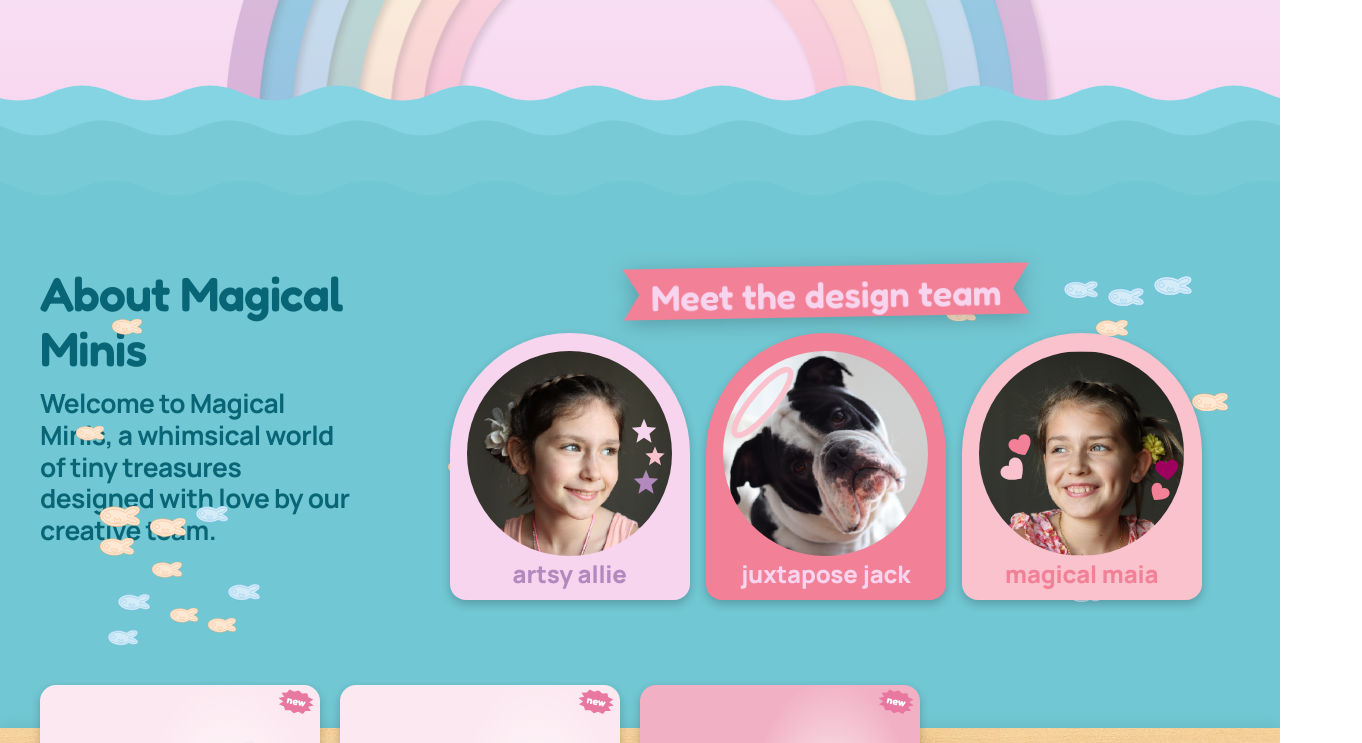
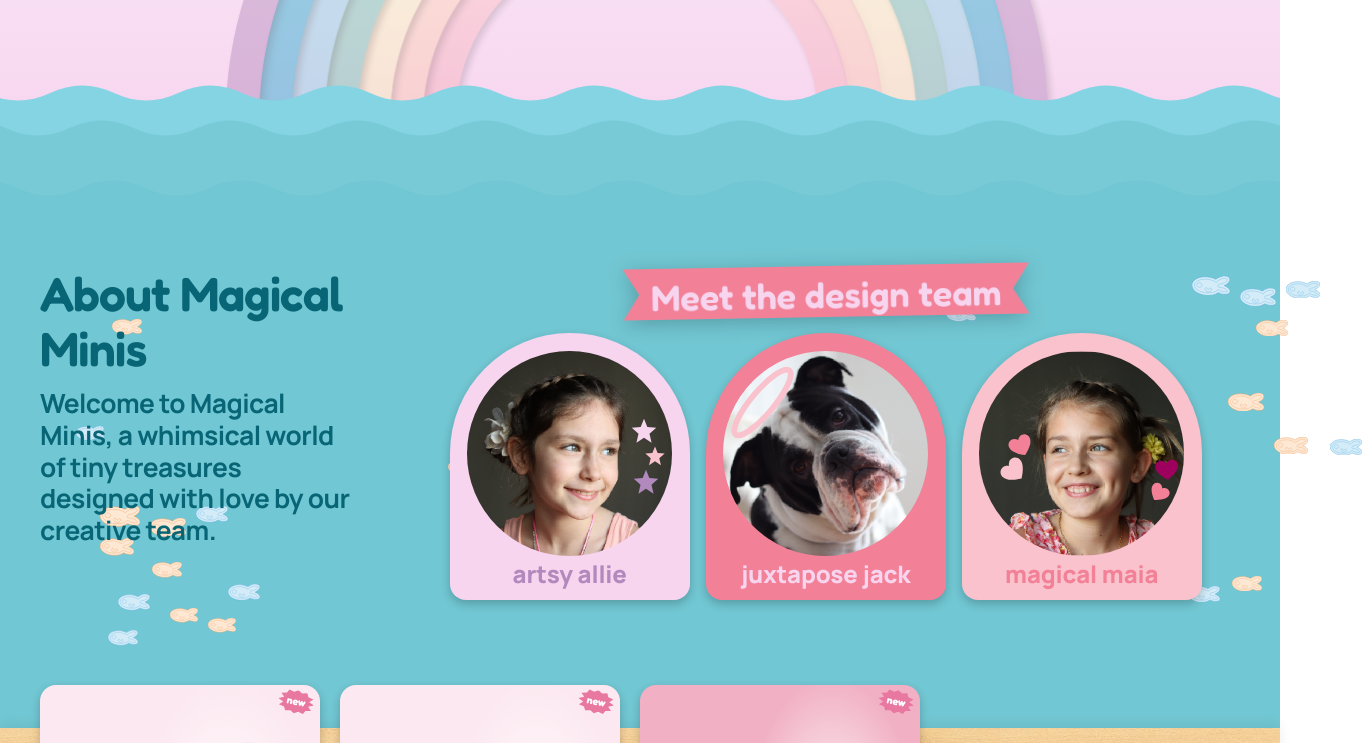
Before and after one commit to mikalmorello/magicalminis, a React (Vite) app: page / in a window 1280 px wide. Shown: the part 461-1204 px from the top of the page, 1362 px wide, since content can reach past the window. Built offline with nearby package versions, Linux system fonts and the light colour scheme; the HTML template or start-up script is replaced by a standard one; a web font is replaced by a local one.

Commit message:
Refactor AboutSection: restructure fish rendering logic by consolidating fish schools into a single array, enhance layout with new fish group styling, and maintain straggler fish positioning for improved visual organization.

```diff
--- a/src/sections/AboutSection.jsx
+++ b/src/sections/AboutSection.jsx
@@ -65,29 +65,14 @@ const BLUE = { fill: '#d4ecf8', stroke: '#60b0e0' }
 /** Minimum gap between fish bounding boxes (px). */
 const FISH_MIN_GAP = 5
 
-/** Schools keep their scatter; offsets maintain at least FISH_MIN_GAP. */
+/** Offset within a school group; maintain at least FISH_MIN_GAP between fish. */
 function schoolFish({ color, size, x = 0, y = 0 }) {
-  return { color, size, x, y }
+  return { ...color, size, x, y }
 }
 
-function buildSchool({ top, left, right, fish }) {
-  return fish.map(({ color, size, x, y }) => ({
-    ...color,
-    size,
-    top: `calc(${top} + ${y}px)`,
-    ...(left != null ? { left: `calc(${left} + ${x}px)` } : {}),
-    ...(right != null ? { right: `calc(${right} + ${x}px)` } : {}),
-  }))
-}
-
-/** Lone fish — absolute position anywhere in the about section */
-function loneFish({ color, size, top, left, right }) {
-  return { ...color, size, top, left, right }
-}
-
-const FISH = [
-  // School 1 — main cluster (10 fish, double the original school size)
-  ...buildSchool({
+const FISH_SCHOOLS = [
+  {
+    id: 'bottom-left',
     top: '72%',
     left: '5%',
     fish: [
@@ -96,16 +81,15 @@ const FISH = [
       schoolFish({ color: ORANGE, size: 34, x: 0, y: 32 }),
       schoolFish({ color: BLUE, size: 32, x: 96, y: 0 }),
       schoolFish({ color: ORANGE, size: 30, x: 52, y: 56 }),
-      // Added fish — second loose blob below, not aligned to a grid
       schoolFish({ color: BLUE, size: 32, x: 18, y: 88 }),
       schoolFish({ color: ORANGE, size: 28, x: 70, y: 102 }),
       schoolFish({ color: BLUE, size: 30, x: 8, y: 124 }),
       schoolFish({ color: ORANGE, size: 28, x: 108, y: 112 }),
       schoolFish({ color: BLUE, size: 32, x: 128, y: 78 }),
     ],
-  }),
-
-  ...buildSchool({
+  },
+  {
+    id: 'top-right',
     top: '3%',
     right: '4%',
     fish: [
@@ -114,9 +98,9 @@ const FISH = [
       schoolFish({ color: BLUE, size: 34, x: 94, y: 5 }),
       schoolFish({ color: ORANGE, size: 32, x: 64, y: 44 }),
     ],
-  }),
-
-  ...buildSchool({
+  },
+  {
+    id: 'mid-right',
     top: '38%',
     right: '1%',
     fish: [
@@ -124,9 +108,9 @@ const FISH = [
       schoolFish({ color: ORANGE, size: 34, x: 46, y: 44 }),
       schoolFish({ color: BLUE, size: 32, x: 102, y: 46 }),
     ],
-  }),
-
-  ...buildSchool({
+  },
+  {
+    id: 'bottom-right',
     top: '91%',
     right: '8%',
     fish: [
@@ -134,14 +118,16 @@ const FISH = [
       schoolFish({ color: BLUE, size: 32, x: 44, y: 16 }),
       schoolFish({ color: ORANGE, size: 30, x: 88, y: 6 }),
     ],
-  }),
+  },
+]
 
-  // Stragglers — scattered outside the schools
-  loneFish({ ...ORANGE, size: 30, top: '16%', left: '6%' }),
-  loneFish({ ...BLUE, size: 28, top: '48%', left: '3%' }),
-  loneFish({ ...BLUE, size: 30, top: '12%', right: '22%' }),
-  loneFish({ ...ORANGE, size: 28, top: '58%', left: '34%' }),
-  loneFish({ ...BLUE, size: 26, top: '68%', right: '16%' }),
+/** Lone fish — absolute position anywhere in the about section */
+const FISH_STRAGGLERS = [
+  { ...ORANGE, size: 30, top: '16%', left: '6%' },
+  { ...BLUE, size: 28, top: '48%', left: '3%' },
+  { ...BLUE, size: 30, top: '12%', right: '22%' },
+  { ...ORANGE, size: 28, top: '58%', left: '34%' },
+  { ...BLUE, size: 26, top: '68%', right: '16%' },
 ]
 
 function AboutSection() {
@@ -150,10 +136,37 @@ function AboutSection() {
       <WaveBackground />
       <div className="about-section__inner">
         <div className="about-section__fish-school" aria-hidden="true">
-          {FISH.map((fish, i) => (
+          {FISH_SCHOOLS.map((school) => (
+            <div
+              key={school.id}
+              className="about-section__fish-group"
+              style={{
+                top: school.top,
+                left: school.left,
+                right: school.right,
+              }}
+            >
+              {school.fish.map((fish, i) => (
+                <Fish
+                  key={i}
+                  className="about-section__fish"
+                  fill={fish.fill}
+                  stroke={fish.stroke}
+                  {...(fish.rotate != null && { rotate: fish.rotate })}
+                  style={{
+                    top: `${fish.y}px`,
+                    left: `${fish.x}px`,
+                    width: fish.size,
+                  }}
+                />
+              ))}
+            </div>
+          ))}
+
+          {FISH_STRAGGLERS.map((fish, i) => (
             <Fish
-              key={i}
-              className="about-section__fish"
+              key={`straggler-${i}`}
+              className="about-section__fish about-section__fish--lone"
               fill={fish.fill}
               stroke={fish.stroke}
               {...(fish.rotate != null && { rotate: fish.rotate })}
--- a/src/sections/sections.scss
+++ b/src/sections/sections.scss
@@ -39,8 +39,14 @@
     letter-spacing: -0.02em;
   }
 
+  &__copy {
+    position: relative;
+    z-index: 1;
+  }
+
   &__team {
     position: relative;
+    z-index: 1;
     text-align: center;
   }
 
@@ -50,6 +56,11 @@
     z-index: 0;
     pointer-events: none;
     overflow: visible;
+  }
+
+  &__fish-group {
+    position: absolute;
+    pointer-events: none;
   }
 
   &__ribbon,
```
